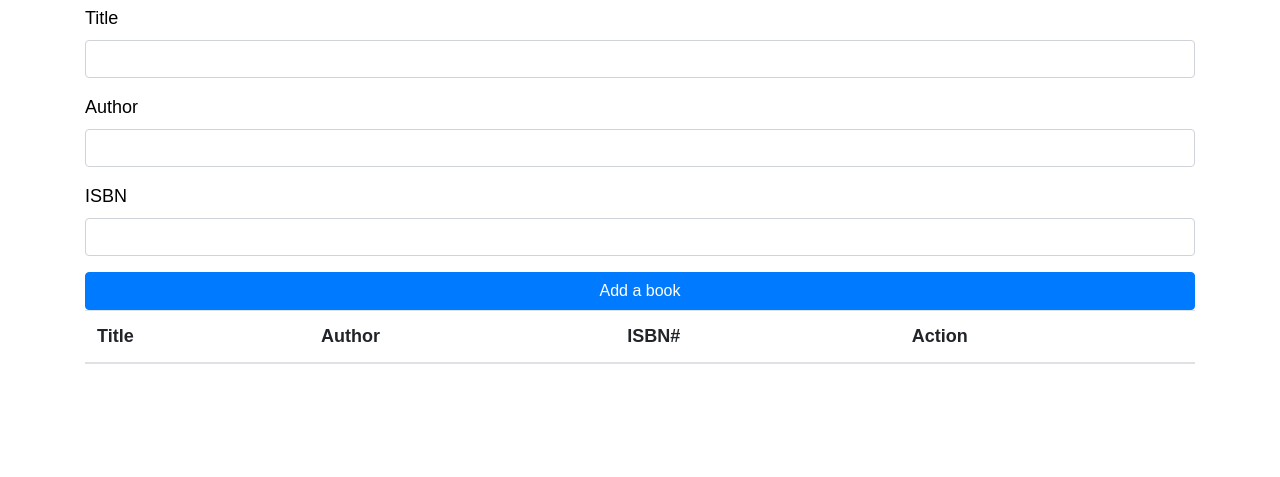
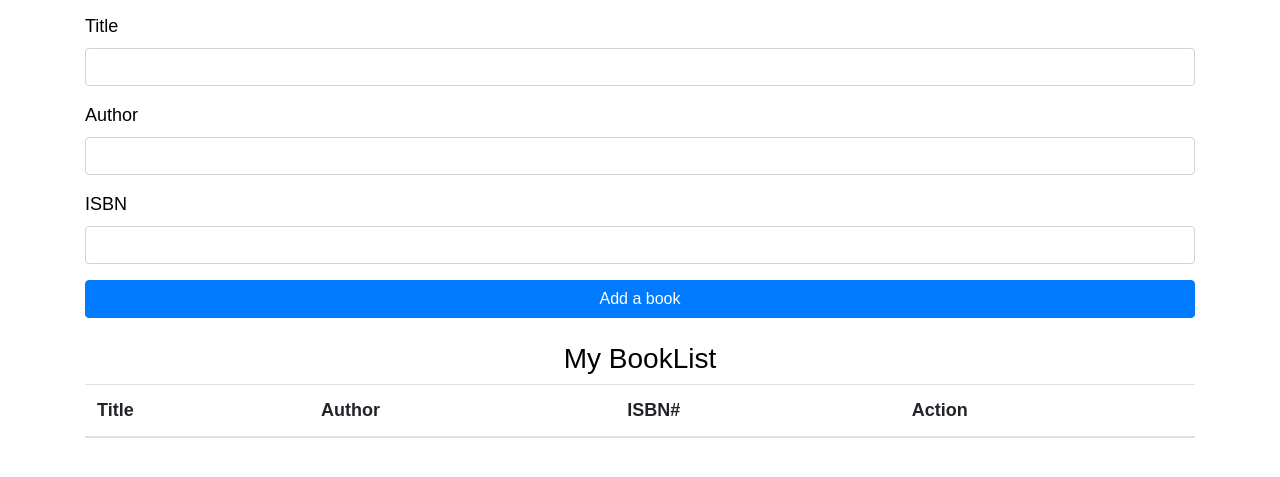
Before and after one commit to KMSoe/JavaScript-BookList-App, a plain HTML site: page index.html in a window 1280 px wide. Shown: the part 67-544 px from the top of the page. Drawn offline with Linux system fonts and the light colour scheme.

Commit message:
Style and finish the page

```diff
--- a/index.html
+++ b/index.html
@@ -13,11 +13,11 @@
 
 <body>
     <div class="container">
-        <h1 class="text-center mt-3">
+        <h1 class="text-center my-3">
             <i class="fa fa-book text-primary" aria-hidden="true"></i>
             My <span class="text-primary">Book</span>List
         </h1>
-        <form action="" id="form">
+        <form action="" id="form" class="mb-4">
             <div class="form-group">
                 <label for="title">Title</label>
                 <input type="text" id="title" name="title" class="form-control" autocomplete="off">
@@ -32,7 +32,9 @@
             </div>
             <input type="submit" value="Add a book" class="btn btn-primary btn-block">
         </form>
+        <h3 class="text-center">My BookList</h3>
         <table class="table table-striped">
+
             <thead>
                 <tr>
                     <th>Title</th>
```
